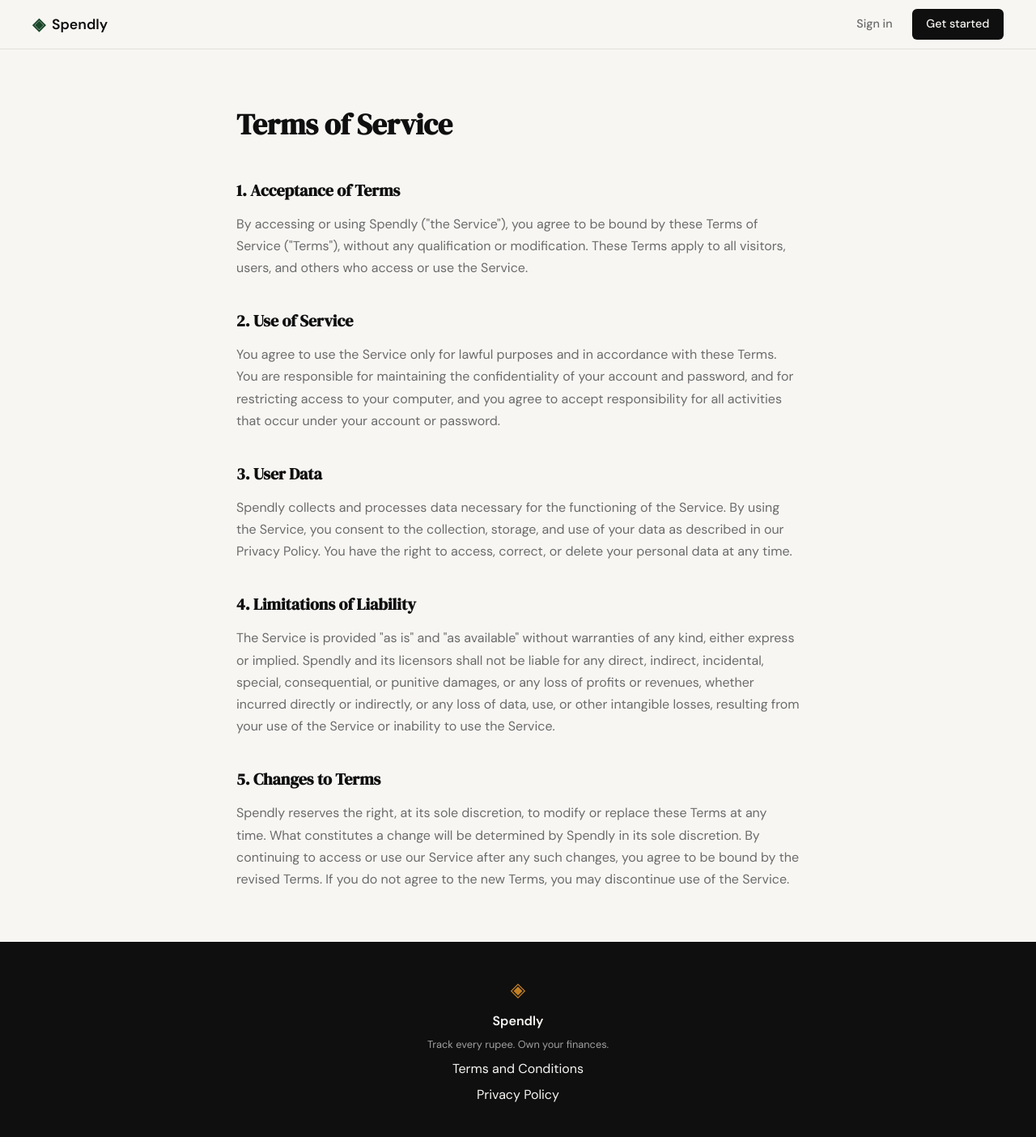
After one commit to Shivainfinity12/transaction, a Flask app: page /terms in a window 1280 px wide. The commit adds this page. Shown: the whole page at 81% size. Run offline with Flask 3, Linux system fonts and the light colour scheme.

Commit message:
landing: add terms and conditions page and route

```diff
--- a/app.py
+++ b/app.py
@@ -26,6 +26,11 @@ def login():
 # Placeholder routes — students will implement these                  #
 # ------------------------------------------------------------------ #
 
+@app.route("/terms")
+def terms():
+    return render_template("terms.html")
+
+
 @app.route("/logout")
 def logout():
     return "Logout — coming in Step 3"
--- a/static/css/style.css
+++ b/static/css/style.css
@@ -478,6 +478,35 @@ a { color: inherit; text-decoration: none; }
 .auth-switch a:hover { text-decoration: underline; }
 
 /* ------------------------------------------------------------------ */
+/* Terms page                                                          */
+/* ------------------------------------------------------------------ */
+
+.terms-container {
+    max-width: 760px;
+    margin: 0 auto;
+    padding: 4rem 2rem;
+}
+
+.terms-title {
+    font-family: var(--font-display);
+    font-size: 2.25rem;
+    color: var(--ink);
+    margin-bottom: 1.5rem;
+}
+
+.terms-container h3 {
+    font-family: var(--font-display);
+    font-size: 1.25rem;
+    color: var(--ink);
+    margin: 2.25rem 0 0.75rem;
+}
+
+.terms-container p {
+    color: var(--ink-muted);
+    line-height: 1.7;
+}
+
+/* ------------------------------------------------------------------ */
 /* Footer                                                              */
 /* ------------------------------------------------------------------ */
 
--- a/templates/base.html
+++ b/templates/base.html
@@ -34,7 +34,7 @@
             <span class="brand-icon">◈</span>
             <span class="footer-name">Spendly</span>
             <p class="footer-copy">Track every rupee. Own your finances.</p>
-            <a href="#">Terms and Conditions</a>
+            <a href="{{ url_for('terms') }}">Terms and Conditions</a>
             <a href="#">Privacy Policy</a>
         </div>
     </footer>
--- /dev/null
+++ b/templates/terms.html
@@ -0,0 +1,52 @@
+{% extends "base.html" %}
+
+{% block title %}Spendly — Terms of Service{% endblock %}
+
+{% block content %}
+<div class="terms-container">
+    <h2 class="terms-title">Terms of Service</h2>
+
+        <h3>1. Acceptance of Terms</h3>
+        <p>
+            By accessing or using Spendly ("the Service"), you agree to be bound by these
+            Terms of Service ("Terms"), without any qualification or modification. These
+            Terms apply to all visitors, users, and others who access or use the Service.
+        </p>
+
+        <h3>2. Use of Service</h3>
+        <p>
+            You agree to use the Service only for lawful purposes and in accordance with
+            these Terms. You are responsible for maintaining the confidentiality of your
+            account and password, and for restricting access to your computer, and you
+            agree to accept responsibility for all activities that occur under your account
+            or password.
+        </p>
+
+        <h3>3. User Data</h3>
+        <p>
+            Spendly collects and processes data necessary for the functioning of the
+            Service. By using the Service, you consent to the collection, storage, and
+            use of your data as described in our Privacy Policy. You have the right to
+            access, correct, or delete your personal data at any time.
+        </p>
+
+        <h3>4. Limitations of Liability</h3>
+        <p>
+            The Service is provided "as is" and "as available" without warranties of any
+            kind, either express or implied. Spendly and its licensors shall not be liable
+            for any direct, indirect, incidental, special, consequential, or punitive
+            damages, or any loss of profits or revenues, whether incurred directly or
+            indirectly, or any loss of data, use, or other intangible losses, resulting
+            from your use of the Service or inability to use the Service.
+        </p>
+
+        <h3>5. Changes to Terms</h3>
+        <p>
+            Spendly reserves the right, at its sole discretion, to modify or replace
+            these Terms at any time. What constitutes a change will be determined by
+            Spendly in its sole discretion. By continuing to access or use our Service
+            after any such changes, you agree to be bound by the revised Terms. If you
+            do not agree to the new Terms, you may discontinue use of the Service.
+        </p>
+    </div>
+{% endblock %}
```
